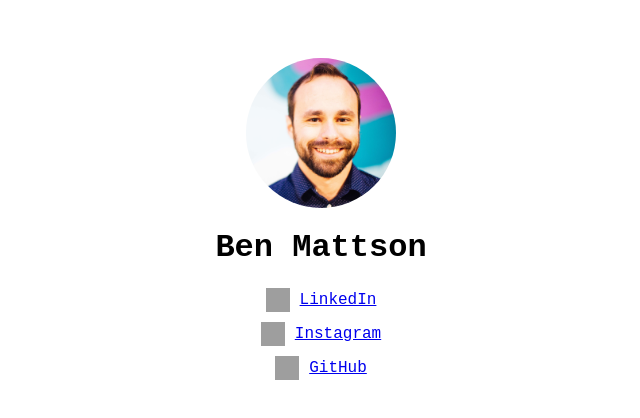
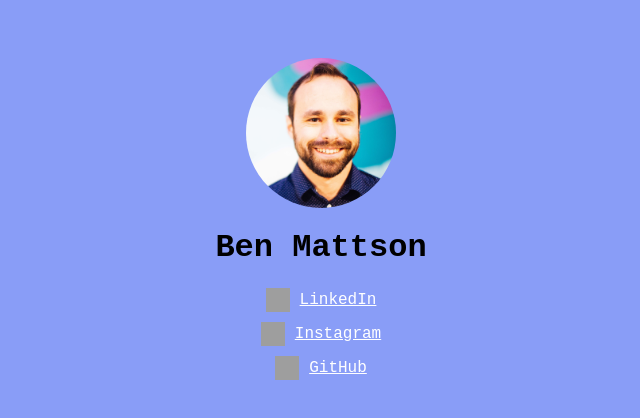
Before and after one commit to benmattson7/benmattson7.github.io, a plain HTML site: page index.html in a window 1280 px wide. Shown: the whole page, without its empty margins (319-959 px from the left). Drawn offline with Linux system fonts and the light colour scheme; grey boxes are pictures that could not be loaded.

Commit message:
change light color scheme

```diff
--- a/index.html
+++ b/index.html
@@ -13,6 +13,14 @@
             /* align-items: center; */
             text-align:center;
             display: flex;
+            background-color: #899df7;
+        }
+        a:visited {
+            color: #005f6b;
+        }
+        a {
+            /* color: #9ece5b */
+            color: #ffffff
         }
         .container {
             text-align: center;
```
